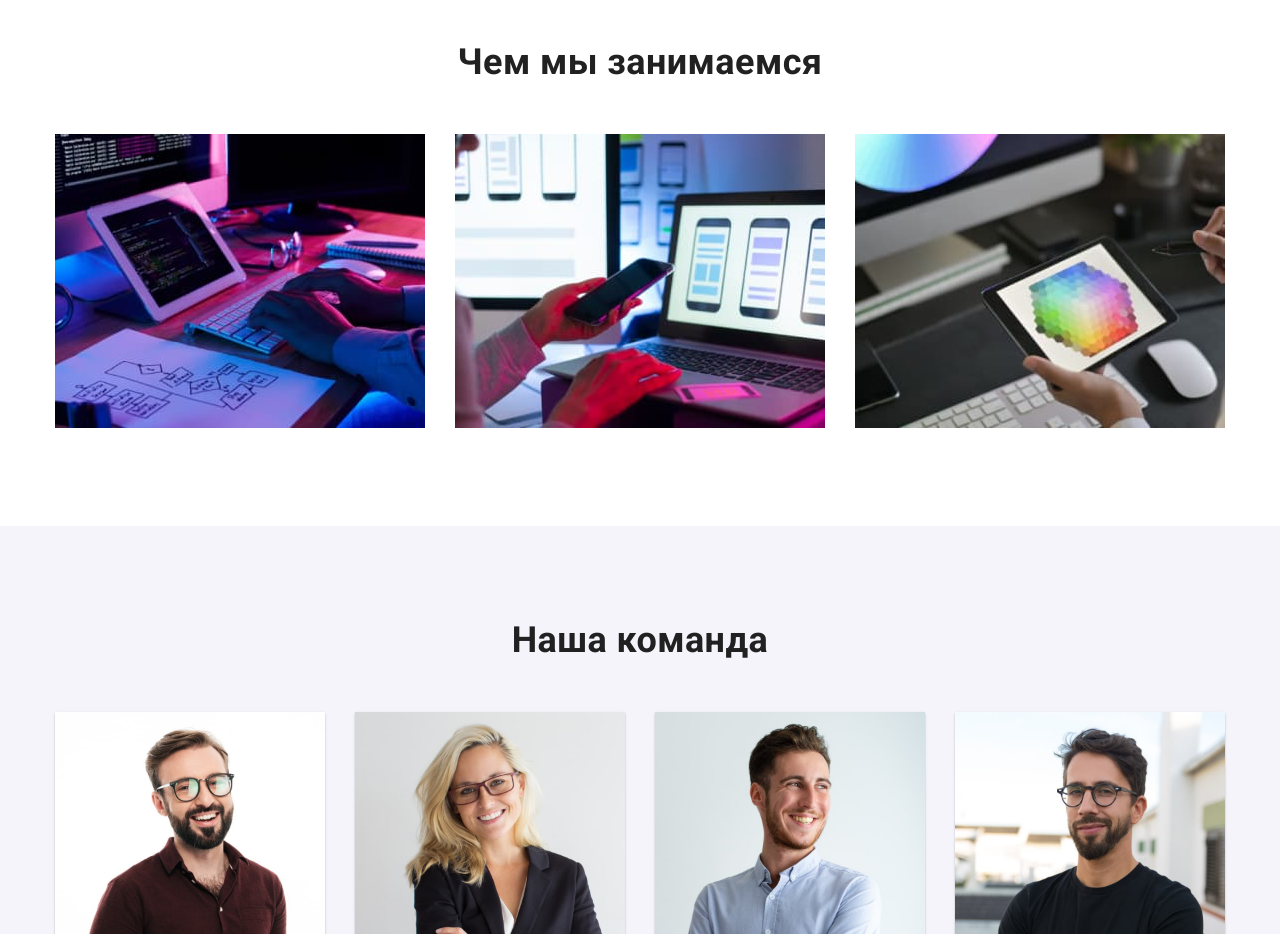
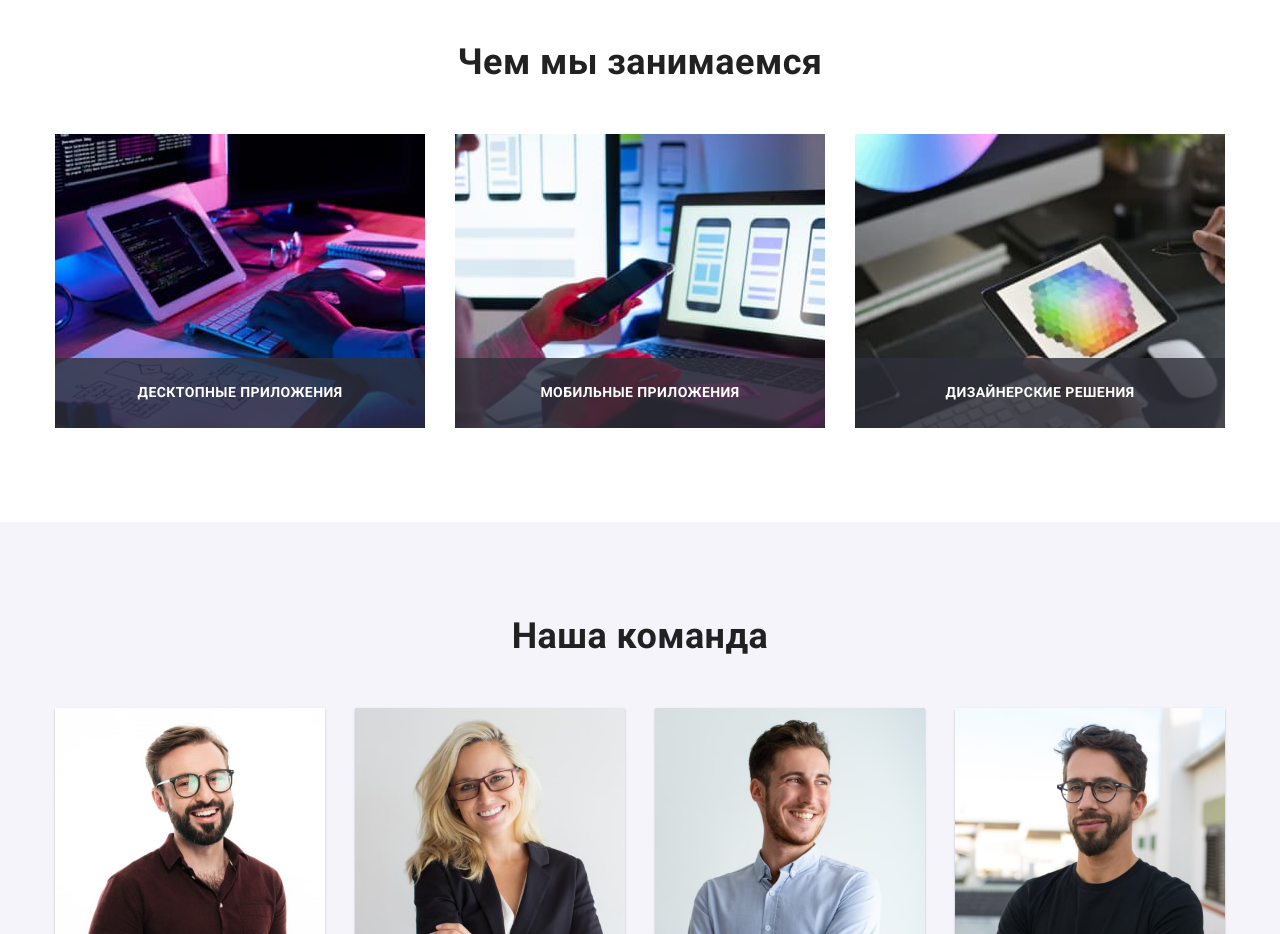
Before and after one commit to KochetovR/course31-homework5, a plain HTML site: page index.html in a window 1280 px wide. Shown: the part 1080-2014 px from the top of the page. Drawn offline with nearby package versions, Linux system fonts and the light colour scheme.

Commit message:
add work-name

```diff
--- a/index.html
+++ b/index.html
@@ -104,12 +104,15 @@
                     <ul class="list works-list">
                     <li class="list">
                         <img src="./images/comp.jpg" alt="работа на компьютере" width="370" height="294">
+                        <p class="work-name">ДЕСКТОПНЫЕ ПРИЛОЖЕНИЯ</p>
                     </li>
                     <li class="list">
                         <img src="./images/smart.jpg" alt="работа на смартфоне" width="370" height="294">
+                        <p class="work-name">МОБИЛЬНЫЕ ПРИЛОЖЕНИЯ</p>
                     </li>
                     <li class="list">
                         <img src="./images/tablet.jpg" alt="работа на планшете" width="370" height="294">
+                        <p class="work-name">ДИЗАЙНЕРСКИЕ РЕШЕНИЯ</p>
                     </li>
                  </ul>
             </div>
--- a/style/style.css
+++ b/style/style.css
@@ -264,6 +264,14 @@ header {
 .works {
   padding-bottom: 94px;
 }
+.title-section {
+  margin-bottom: 50px;
+
+  font-weight: bold;
+  font-size: 36px;
+  line-height: 1.16;
+  text-align: center;
+}
 .works-list {
   display: flex;
 }
@@ -271,16 +279,23 @@ header {
   margin-left: 0;
 }
 .works-list .list {
+  position: relative;
+  height: 294px;
   margin-left: 30px;
 }
+.work-name {
+  position: absolute;
+  left: 0;
+  bottom: 0;
+  width: 100%;
+  display: block;
 
-.title-section {
-  margin-bottom: 50px;
+  padding: 27px 0px;
+  text-align: center;
 
+  background-color: rgba(47, 48, 58, 0.8);
+  color: var(--primary-white-color);
   font-weight: bold;
-  font-size: 36px;
-  line-height: 1.16;
-  text-align: center;
 }
 /* team */
 .team {
```
